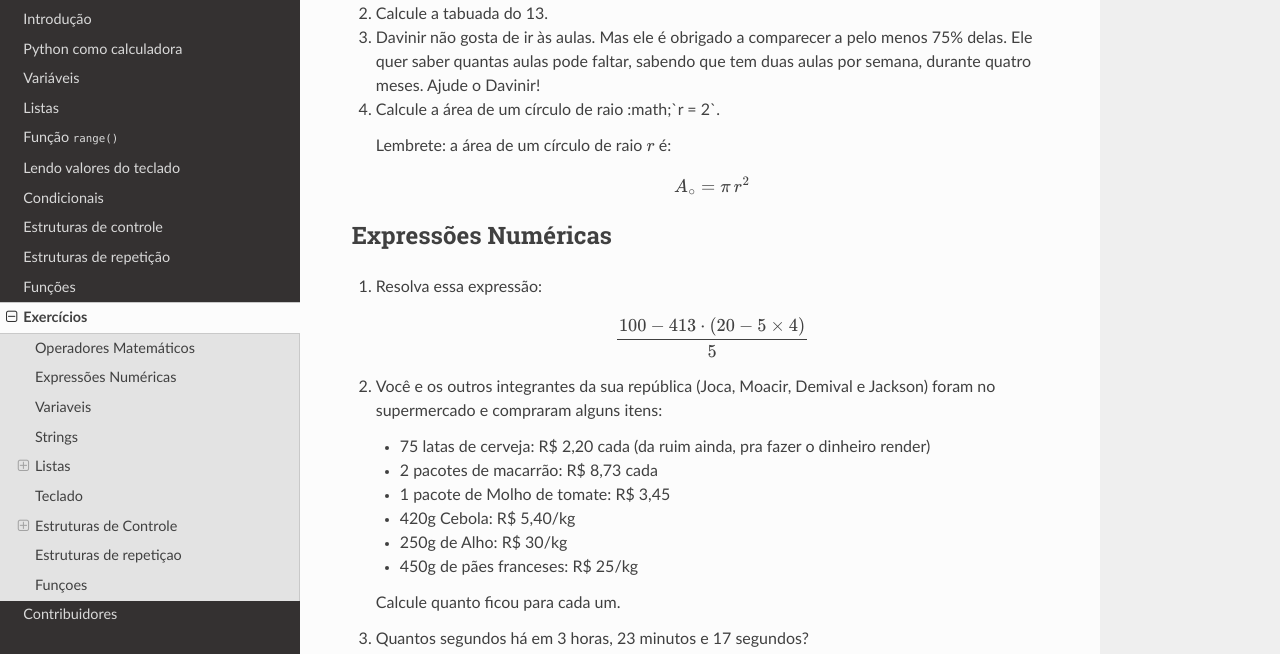
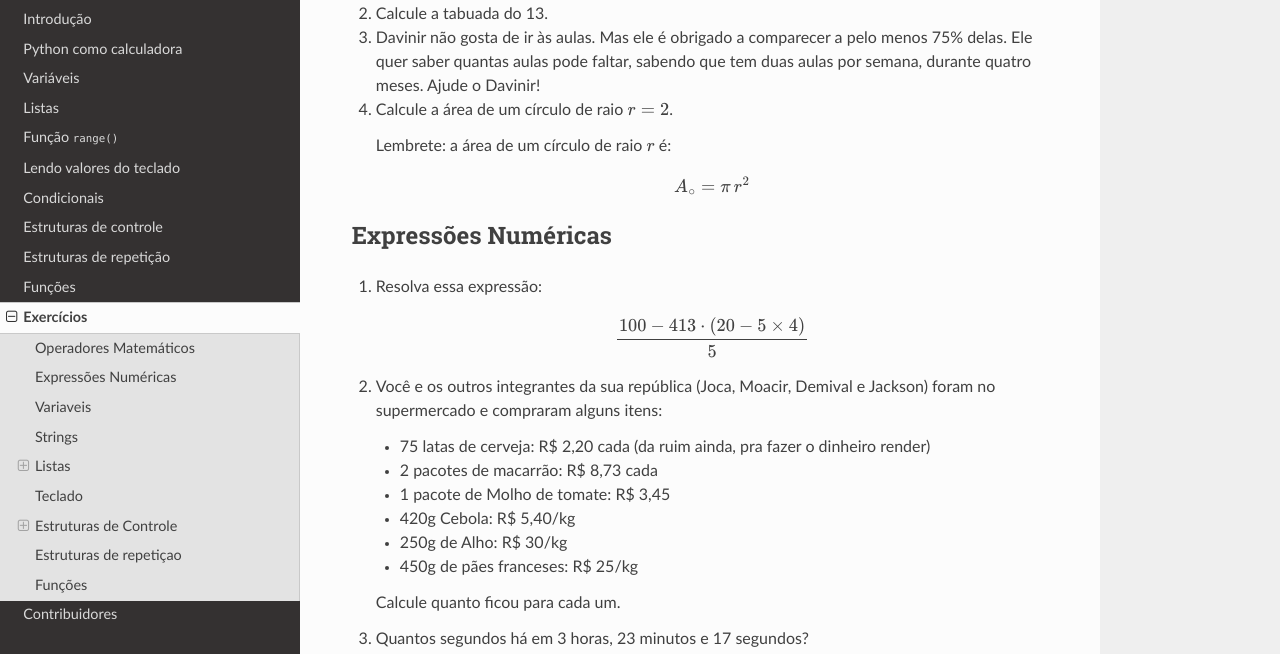
Before and after one commit to grupy-sanca/curso-python, a Sphinx documentation site: the page built from source/exercicios.rst, in a window 1280 px wide and 900 px high. Shown: the part 238-892 px from the top of the window. Built offline with Sphinx 7.4.7 and the Read the Docs theme 2.0.0, drawn with Linux system fonts in a browser that asks for light colours.

Commit message:
Fix typos

```diff
--- a/README.rst
+++ b/README.rst
@@ -50,12 +50,12 @@ How to generate instructor's guide
     $ SPHINXOPTS="-t instructors" make html
 
 
-How to contribuite
-------------------
+How to contribute
+-----------------
 
 Fork this repo, make your changes and open a Pull Request.
 
-Don't forget to add your name to `source/contribuidores.rst`. Please, keep the
+Don't forget to add your name to ``source/contribuidores.rst``. Please, keep the
 list in alphabetical order.
 
 
--- a/source/condicionais.rst
+++ b/source/condicionais.rst
@@ -79,7 +79,8 @@ Para realizar operações com expressões lógicas, existem:
 Assim como os operadores aritméticos, os operadores booleanos também
 possuem uma ordem de prioridade:
 
-        * ``not`` tem maior prioridade que ``and`` que tem maior que ``or``
+        * ``not`` tem maior prioridade que ``and`` que tem maior prioridade
+          que ``or``:
 
 .. doctest::
 
--- a/source/exercicios.rst
+++ b/source/exercicios.rst
@@ -70,7 +70,7 @@ Estruturas de repetiçao
 .. include:: exercicios_repeticao.rst
 
 
-Funçoes
+Funções
 -------
 
 .. include:: exercicios_funcoes.rst
--- a/source/exercicios_calculadora_operadores.rst
+++ b/source/exercicios_calculadora_operadores.rst
@@ -6,7 +6,7 @@
    menos 75% delas. Ele quer saber quantas aulas pode faltar, sabendo que tem
    duas aulas por semana, durante quatro meses. Ajude o Davinir!
 
-#. Calcule a área de um círculo de raio :math;`r = 2`.
+#. Calcule a área de um círculo de raio :math:`r = 2`.
 
    Lembrete: a área de um círculo de raio :math:`r` é:
 
```
